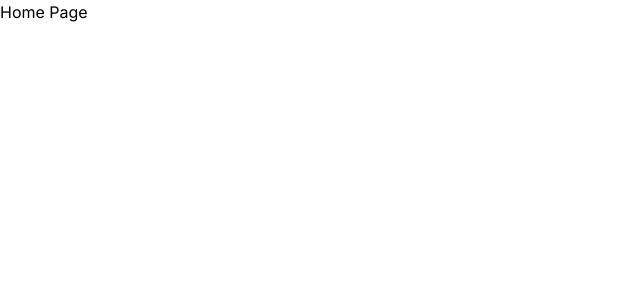
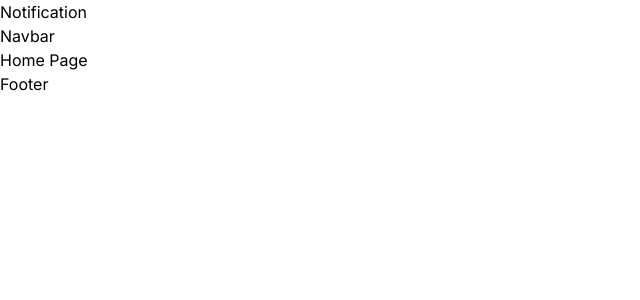
Before and after one commit to Siar416/CrustyCravings, a Next.js app: page / in a window 1280 px wide. Shown: the top 300 px of the page, without its empty margins (0-640 px from the left). Built offline with nearby package versions, Linux system fonts and the light colour scheme.

Commit message:
Created navbar, notification and footer components to use within layout

```diff
--- a/src/app/layout.tsx
+++ b/src/app/layout.tsx
@@ -1,6 +1,9 @@
 import type { Metadata } from "next";
 import { Inter } from "next/font/google";
 import "./globals.css";
+import Navbar from "@/components/Navbar";
+import Notification from "@/components/Notification";
+import Footer from "@/components/Footer";
 
 const inter = Inter({ subsets: ["latin"] });
 
@@ -16,7 +19,12 @@
 }>) {
   return (
     <html lang="en">
-      <body className={inter.className}>{children}</body>
+      <body className={inter.className}>
+        <Notification />
+        <Navbar />
+        {children}
+        <Footer />
+        </body>
     </html>
   );
 }
--- /dev/null
+++ b/src/components/Footer.tsx
@@ -0,0 +1,9 @@
+import React from 'react'
+
+const Footer = () => {
+  return (
+    <div>Footer</div>
+  )
+}
+
+export default Footer
--- /dev/null
+++ b/src/components/Navbar.tsx
@@ -0,0 +1,9 @@
+import React from 'react'
+
+const Navbar = () => {
+  return (
+    <div>Navbar</div>
+  )
+}
+
+export default Navbar
--- /dev/null
+++ b/src/components/Notification.tsx
@@ -0,0 +1,9 @@
+import React from 'react'
+
+const Notification = () => {
+  return (
+    <div>Notification</div>
+  )
+}
+
+export default Notification
```
